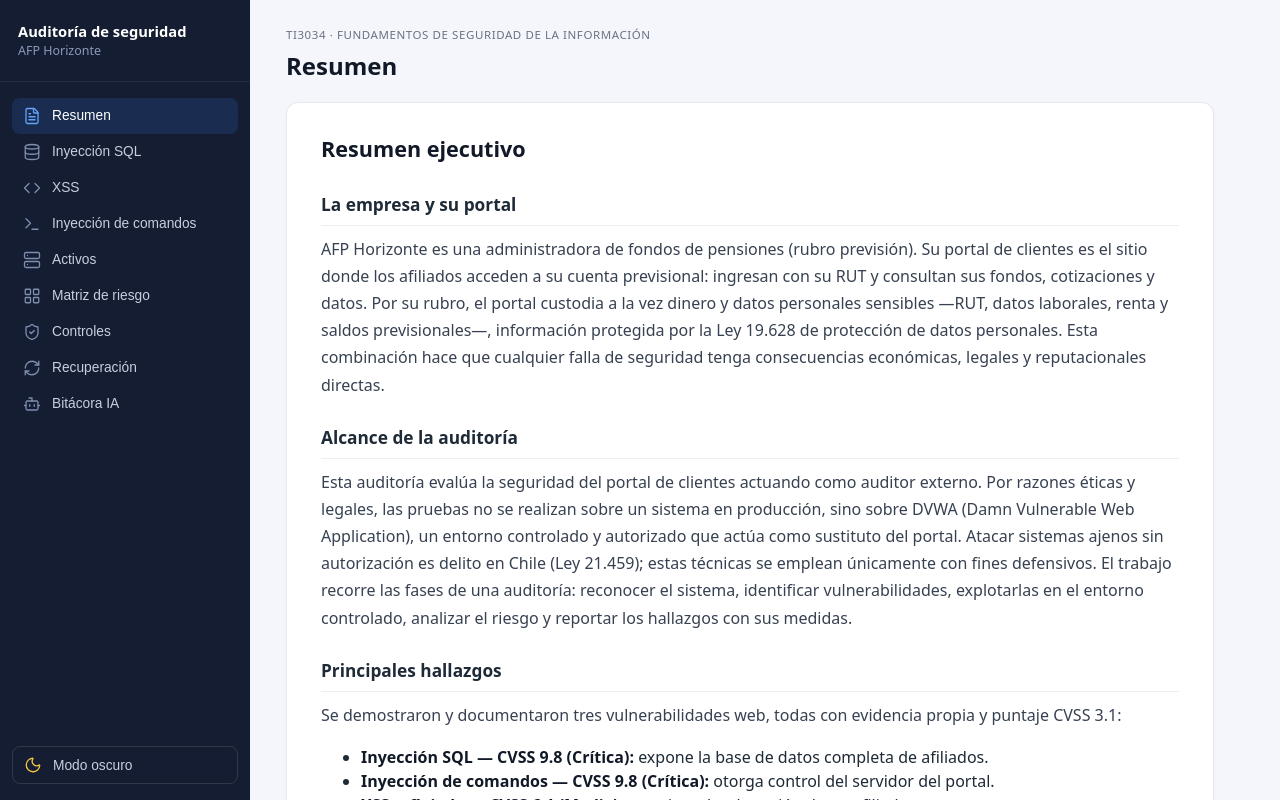
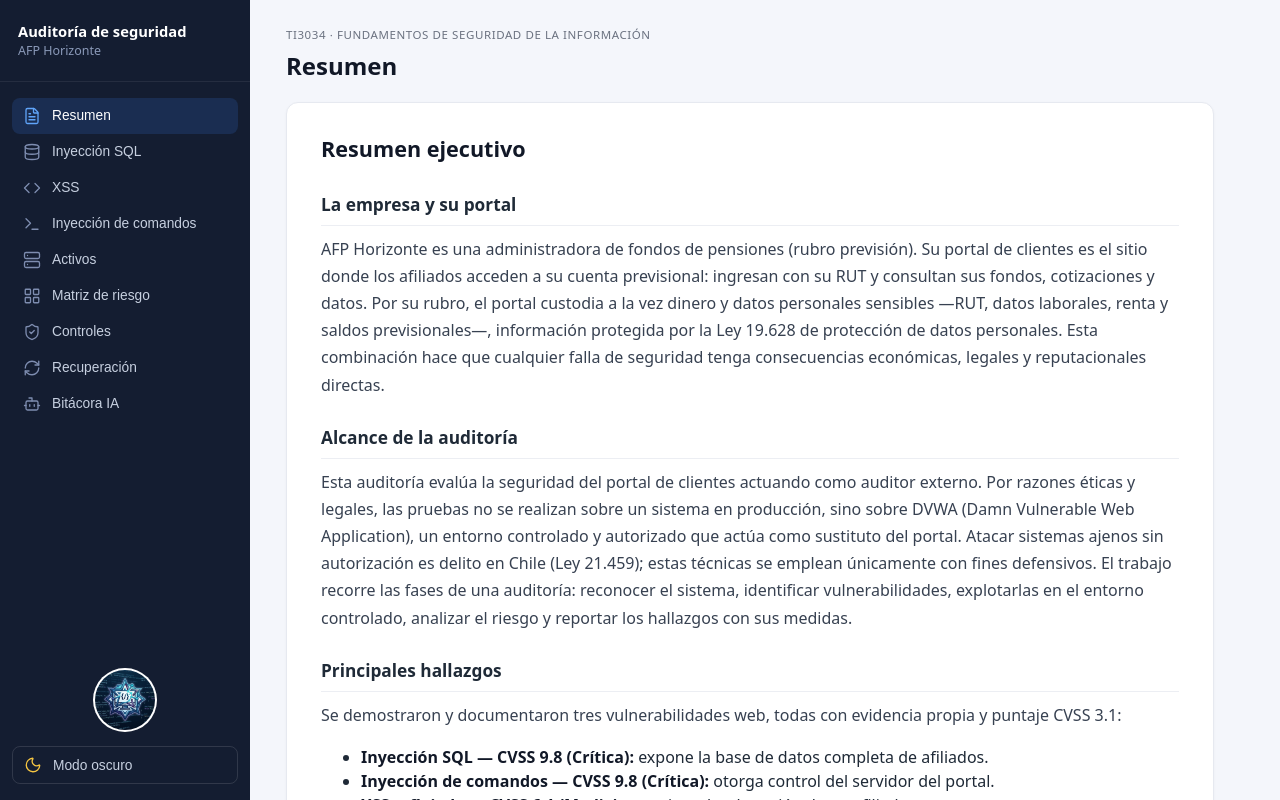
Before and after one commit to javierdev06/auditoria_corjav, a React (Vite) app: page / in a window 1280 px wide. Shown: the top 800 px of the page. Built offline with nearby package versions, Linux system fonts and the light colour scheme.

Commit message:
agregar logo y direccion github

```diff
--- a/src/App.css
+++ b/src/App.css
@@ -390,3 +390,22 @@
 :root[data-theme="oscuro"] .seccion { color: #c2cbd6; }
 :root[data-theme="oscuro"] .demo > h3 { color: #f1f5f9; }
 :root[data-theme="oscuro"] .demo > p { color: #c2cbd6 !important; }
+
+.perfil {
+  display: flex;
+  justify-content: center;
+  margin: 0 12px 14px;
+}
+.perfil-logo {
+  width: 64px;
+  height: 64px;
+  border-radius: 50%;
+  object-fit: cover;
+  background: #fff;
+  border: 2px solid rgba(255, 255, 255, 0.18);
+  transition: transform 0.15s ease, border-color 0.15s ease;
+}
+.perfil-logo:hover {
+  transform: scale(1.05);
+  border-color: rgba(255, 255, 255, 0.4);
+}
--- a/src/App.jsx
+++ b/src/App.jsx
@@ -9,6 +9,7 @@
 import Controles from './components/Controles';
 import Recuperacion from './components/Recuperacion';
 import Prompts from './components/Prompts';
+import logito from './assets/logito.png';
 import './App.css';
 
 const secciones = [
@@ -50,6 +51,10 @@
           ))}
         </nav>
 
+        <a className="perfil" href="https://github.com/javierdev06/auditoria_corjav" target="_blank" rel="noopener noreferrer">
+          <img src={logito} alt="Logo de Javier Cortés" className="perfil-logo" />
+        </a>
+
         <button className="tema-btn" onClick={() => setTema(tema === 'claro' ? 'oscuro' : 'claro')}>
           {tema === 'claro' ? <Moon size={18} strokeWidth={1.75} /> : <Sun size={18} strokeWidth={1.75} />}
           <span>{tema === 'claro' ? 'Modo oscuro' : 'Modo claro'}</span>
```
